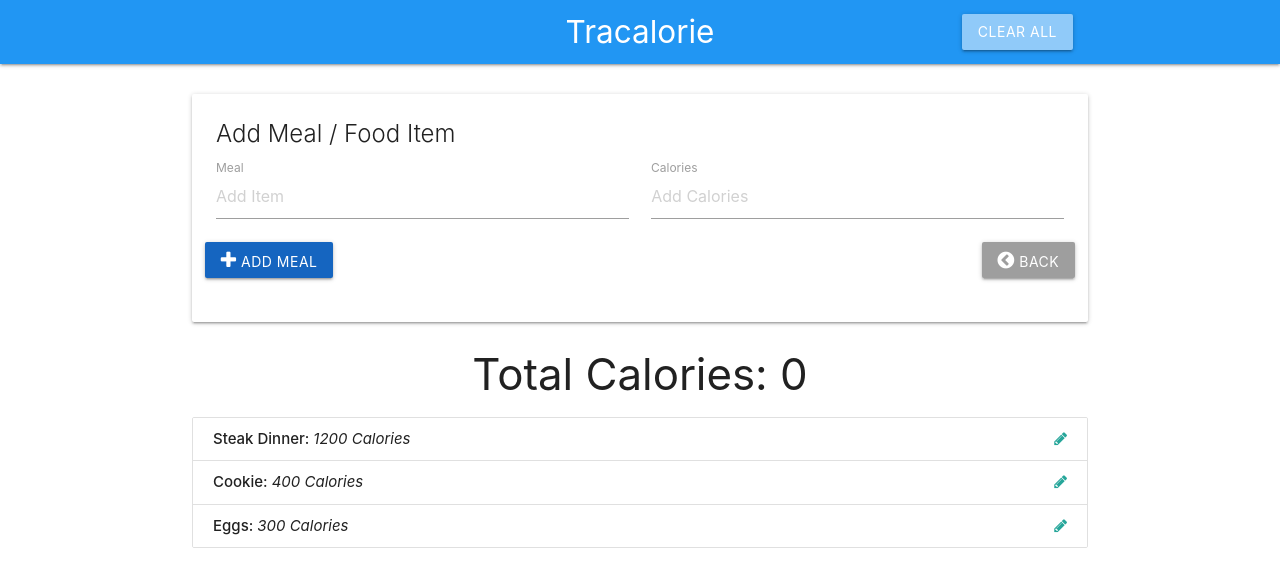
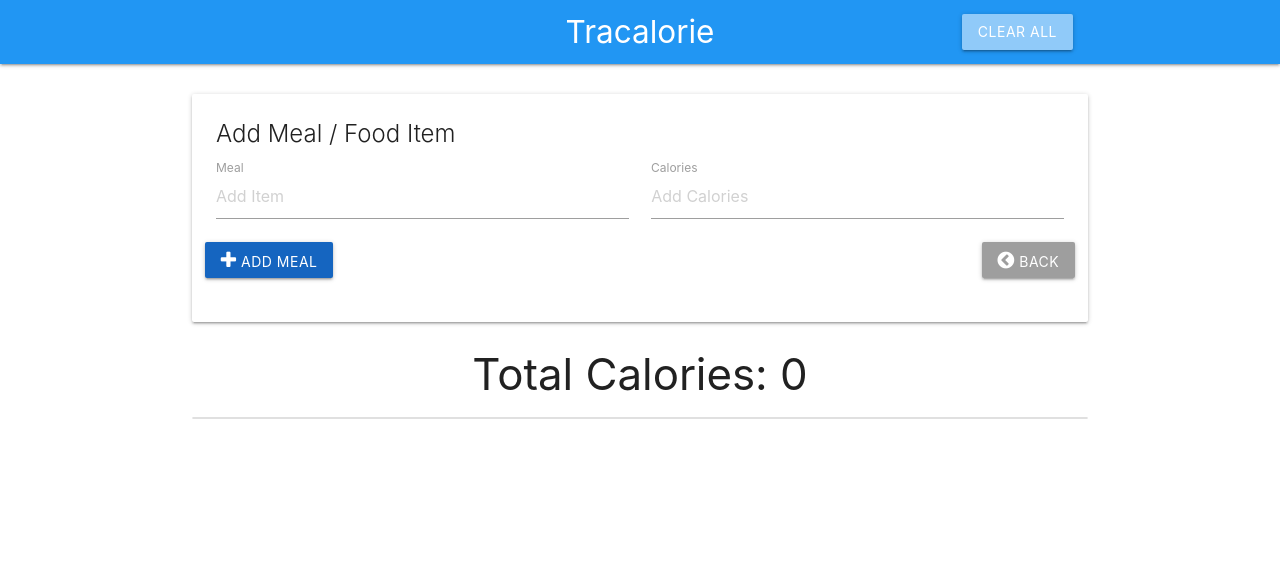
Before and after one commit to suzanamelomoraes/tracalorie, a website: page index.html in a window 1280 px wide. Drawn offline with nearby package versions, Linux system fonts and the light colour scheme.

Commit message:
include script to aap.js

```diff
--- a/index.html
+++ b/index.html
@@ -51,6 +51,7 @@
 
         <!-- Item List -->
         <ul id="item-list" class="collection">
+            <!--
             <li class="collection-item" id="item-0"> <strong>Steak Dinner: </strong> <em>1200 Calories</em>
                 <a href="#" class="secondary-content">
                     <i class="fa fa-pencil"></i>
@@ -66,11 +67,13 @@
                     <i class="fa fa-pencil"></i>
                 </a>
             </li>
+            -->
         </ul>
 
     </div>
 
     <script src="https://code.jquery.com/jquery-3.4.1.min.js" integrity="sha256-CSXorXvZcTkaix6Yvo6HppcZGetbYMGWSFlBw8HfCJo=" crossorigin="anonymous"></script>
     <script src="https://cdnjs.cloudflare.com/ajax/libs/materialize/1.0.0/js/materialize.min.js"></script>
+    <script src="app.js"></script>
 </body>
 </html>
```
